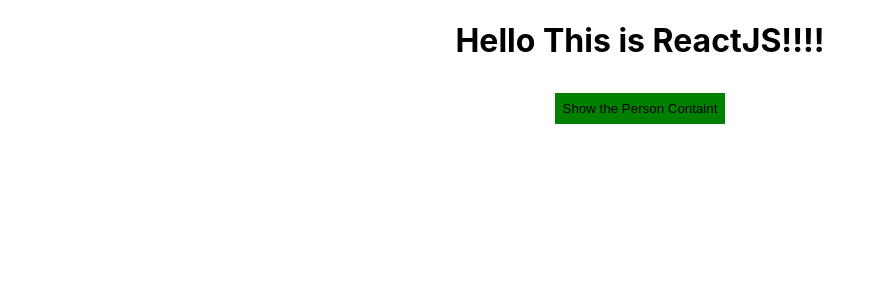
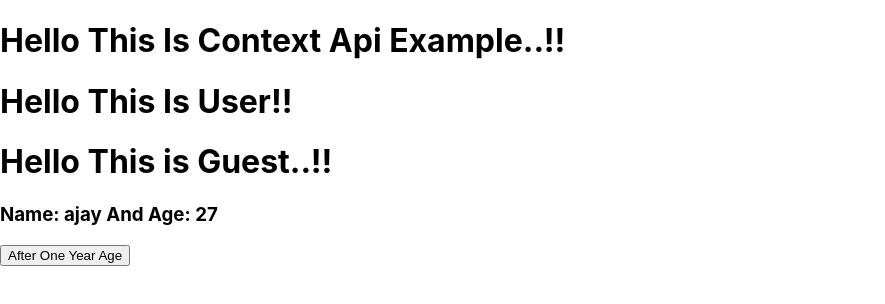
Before and after one commit to ajaysharma91/my-app, a React app: page / in a window 1280 px wide. Shown: the top 304 px of the page, without its empty margins (0-885 px from the left). Built offline with nearby package versions, Linux system fonts and the light colour scheme.

Commit message:
Implemented Context-Api

```diff
--- /dev/null
+++ b/src/components/contextApi/ContextApiApp.js
@@ -0,0 +1,27 @@
+import React,{Component} from 'react';
+import User from './User';
+export const MyContext = React.createContext();
+export default class ContextApiApp extends Component{
+    state={
+        name:"ajay",
+        age:27
+    };
+    changedAgeAfterOneYesr=()=>{
+        this.setState({age:this.state.age+1});
+    }
+    render() {
+        const dataContext={
+            data:this.state,
+            changedAge:this.changedAgeAfterOneYesr
+        }
+        return (
+
+                <MyContext.Provider value={dataContext}>
+                <h1>Hello This Is Context Api Example..!!</h1>
+                <User />
+              </MyContext.Provider>
+
+        )
+    }
+
+}
--- /dev/null
+++ b/src/components/contextApi/Guest.js
@@ -0,0 +1,21 @@
+import React,{Component} from 'react';
+import {MyContext} from './ContextApiApp';
+export default class Guest extends Component{
+render(){
+    return(
+        <div>
+        <h1>Hello This is Guest..!!</h1>
+        <MyContext.Consumer>
+{ ({data,changedAge}) => {
+return <div>
+    <h3>Name: {data.name} And Age: {data.age}</h3>
+    <button onClick={changedAge}>After One Year Age</button>
+    </div>
+
+}}
+        </MyContext.Consumer>
+        </div>
+    );
+}
+
+}
--- /dev/null
+++ b/src/components/contextApi/User.js
@@ -0,0 +1,11 @@
+import React,{Component} from 'react';
+import Guest from './Guest';
+export default class User extends Component{
+
+    render(){
+        return <div>
+            <h1>Hello This Is User!!</h1>
+            <Guest/>
+            </div>
+    }
+}
--- a/src/index.js
+++ b/src/index.js
@@ -4,8 +4,9 @@
  import App from './containers/App';
 import * as serviceWorker from './serviceWorker';
 import AppConditional from './containers/AppConditional'
+import ContextApiApp from './components/contextApi/ContextApiApp';
 
-ReactDOM.render(<AppConditional />, document.getElementById('root'));
+ReactDOM.render(<ContextApiApp />, document.getElementById('root'));
 
 // If you want your app to work offline and load faster, you can change
 // unregister() to register() below. Note this comes with some pitfalls.
```
Also changed, not shown: 1 other file (tests, documents, lock files or other folders).
